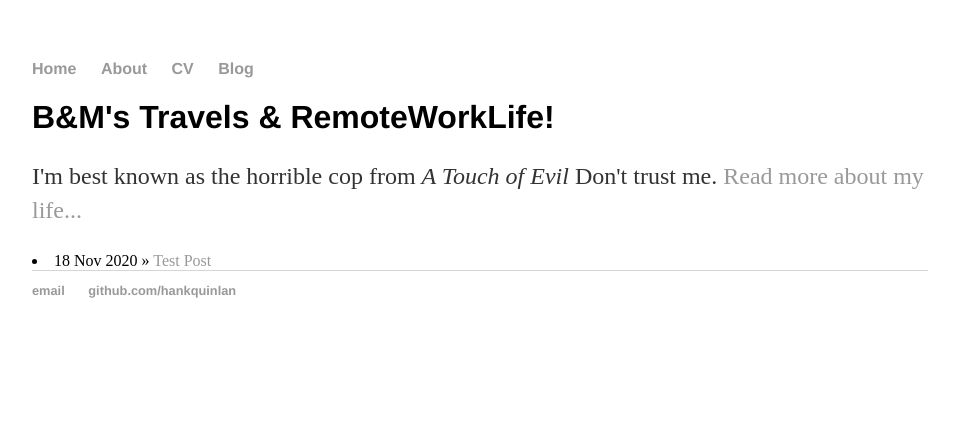
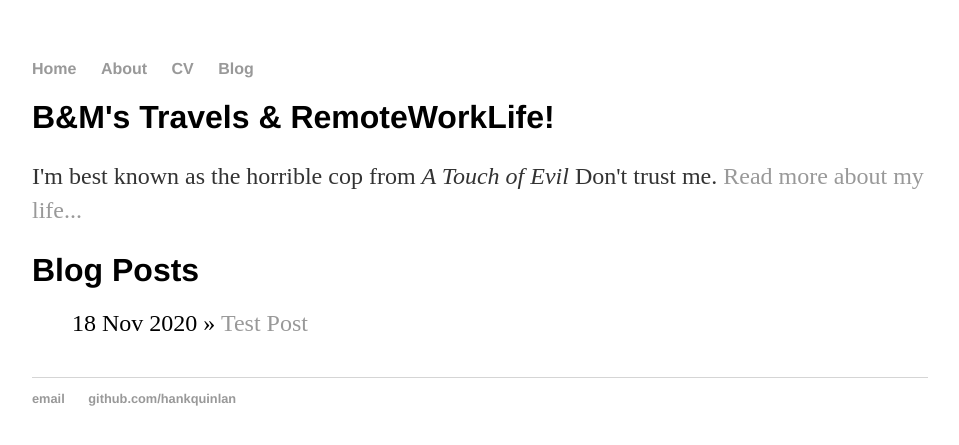
Before and after one commit to mthanaba/jekyll_test_blog_1, a Jekyll site: the page built from index.html, in a window 1280 px wide. Shown: the top 445 px of the page, without its empty margins (160-1119 px from the left). Built offline with Jekyll 4.4.1, drawn with Linux system fonts in a browser that asks for light colours.

Commit message:
Update index.html

```diff
--- a/index.html
+++ b/index.html
@@ -8,7 +8,10 @@ title: B&M's Travels & RemoteWorkLife
 
 </div><!-- /.blurb -->
 <!-- listing all blog posts -->
-	 {% for post in site.posts %}
+	<h1>Blog Posts</h1>
+	<ul class="posts">
+
+	  {% for post in site.posts %}
 	    <li><span>{{ post.date | date_to_string }}</span> » <a href="{{ post.url }}" title="{{ post.title }}">{{ post.title }}</a></li>
 	  {% endfor %}
 	</ul>
```
